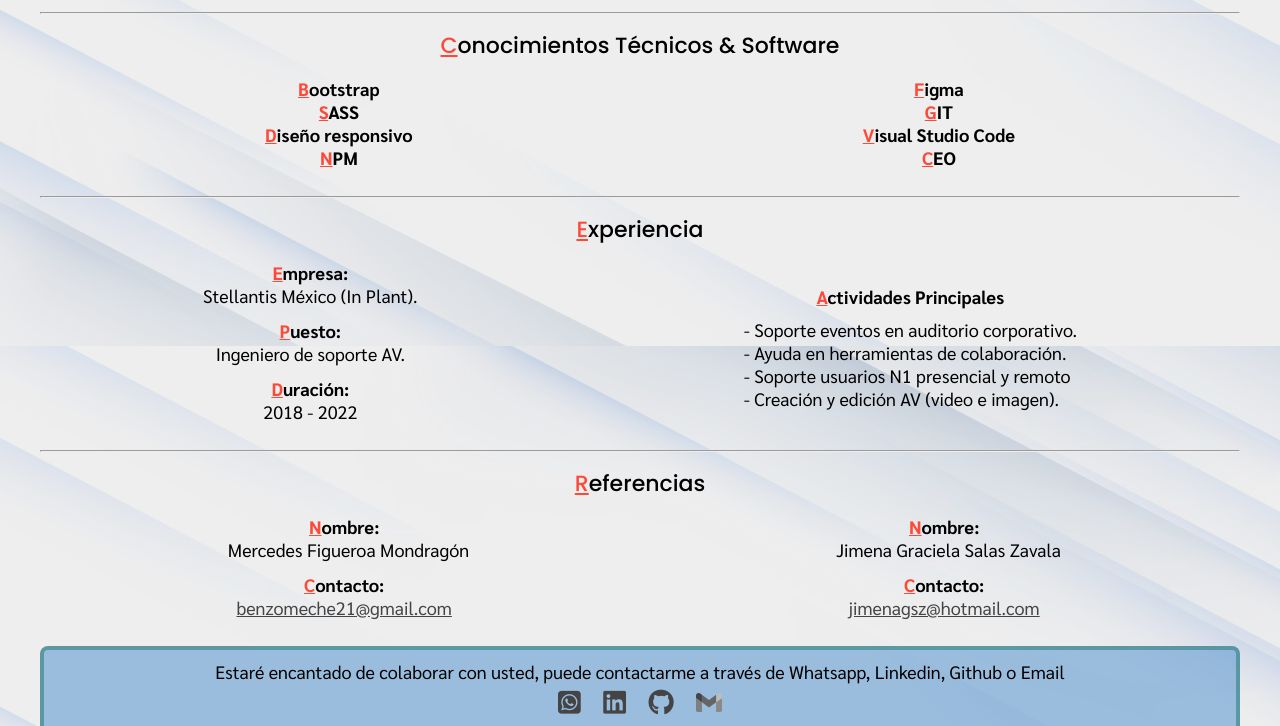
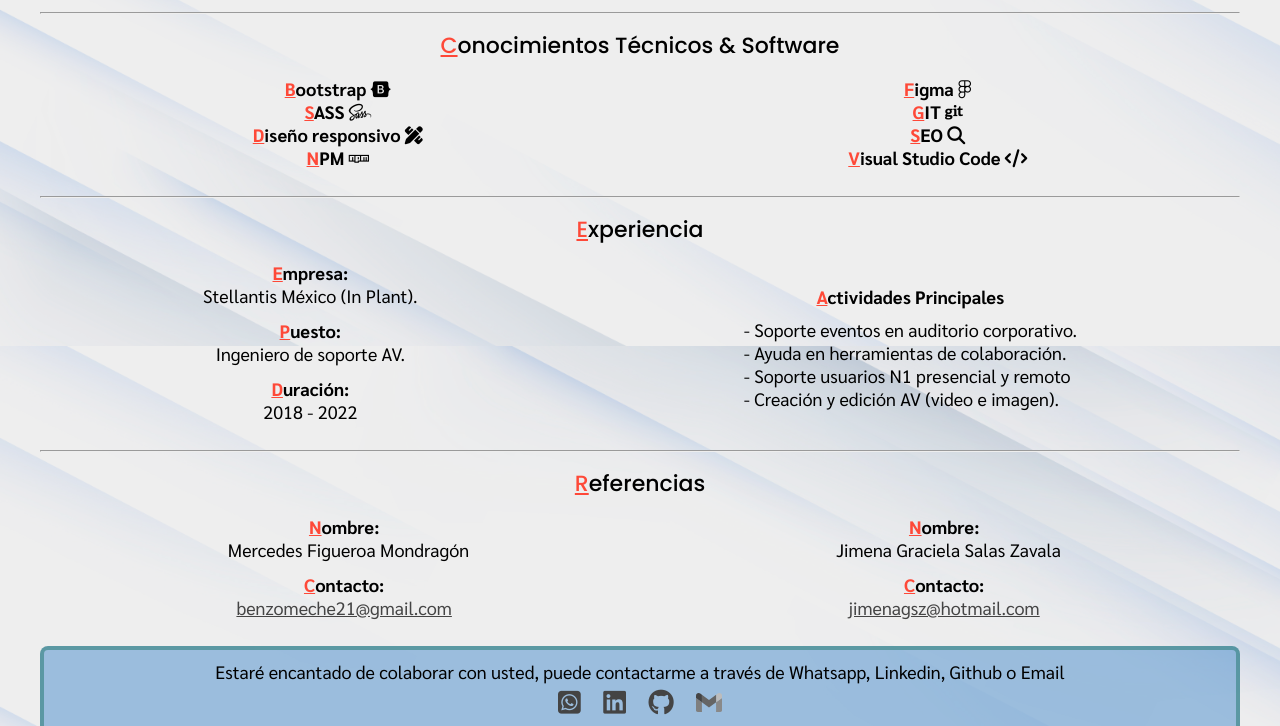
Before and after one commit to AlfredoSM92/CV_Alfredo_Sanchez, a website: page index.html in a window 1280 px wide. Shown: the part 1254-1980 px from the top of the page. Drawn offline with Linux system fonts and the light colour scheme.

Commit message:
Actualización 26/12/2022

```diff
--- a/index.html
+++ b/index.html
@@ -195,19 +195,19 @@
     <article id="education" class="formation">
         <ul>
             <li class="text_inline">
-                <h4 class="subtitle">Bootstrap</h4>
-                <h4 class="subtitle">SASS</h4>
-                <h4 class="subtitle">Diseño responsivo</h4>
-                <h4 class="subtitle">NPM</h4>
+                <h4 class="subtitle">Bootstrap <i class="fa-brands fa-bootstrap"></i></h4>
+                <h4 class="subtitle">SASS <i class="fa-brands fa-sass"></i></h4>
+                <h4 class="subtitle">Diseño responsivo <i class="fa-solid fa-pen-ruler"></i></h4>
+                <h4 class="subtitle">NPM <i class="fa-brands fa-npm"></i></h4>
 
             </li>
         </ul>
         <ul>
             <li class="text_inline">
-                <h4 class="subtitle">Figma</h4>
-                <h4 class="subtitle">GIT</h4>
-                <h4 class="subtitle">Visual Studio Code</h4>
-                <h4 class="subtitle">CEO</h4>
+                <h4 class="subtitle">Figma <i class="fa-brands fa-figma"></i></h4>
+                <h4 class="subtitle">GIT <i class="fa-brands fa-git"></i></h4>
+                <h4 class="subtitle">SEO <i class="fa-solid fa-magnifying-glass"></i></h4>
+                <h4 class="subtitle">Visual Studio Code <i class="fa-solid fa-code"></i></h4>
             </li>
         </ul>
     </article>
```
